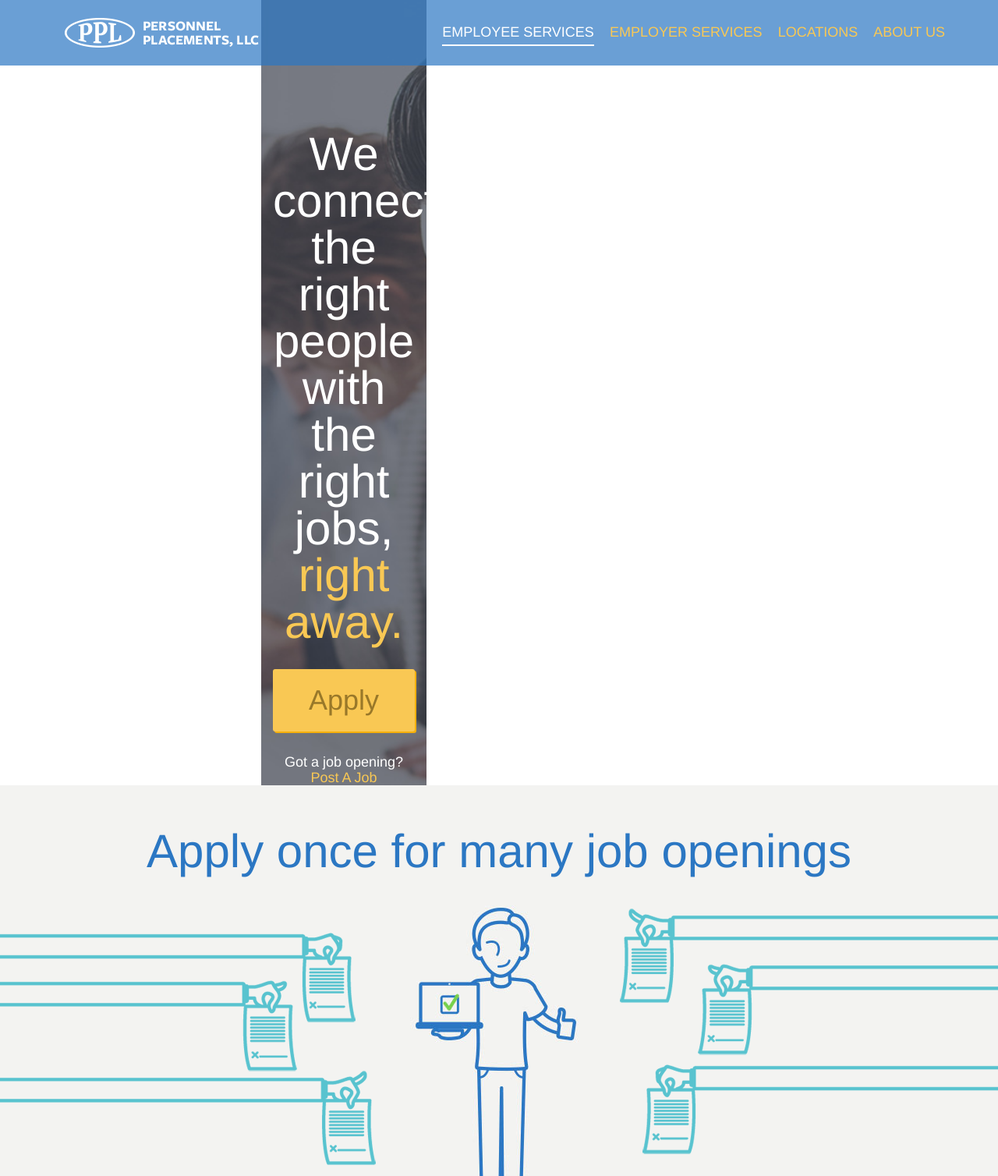
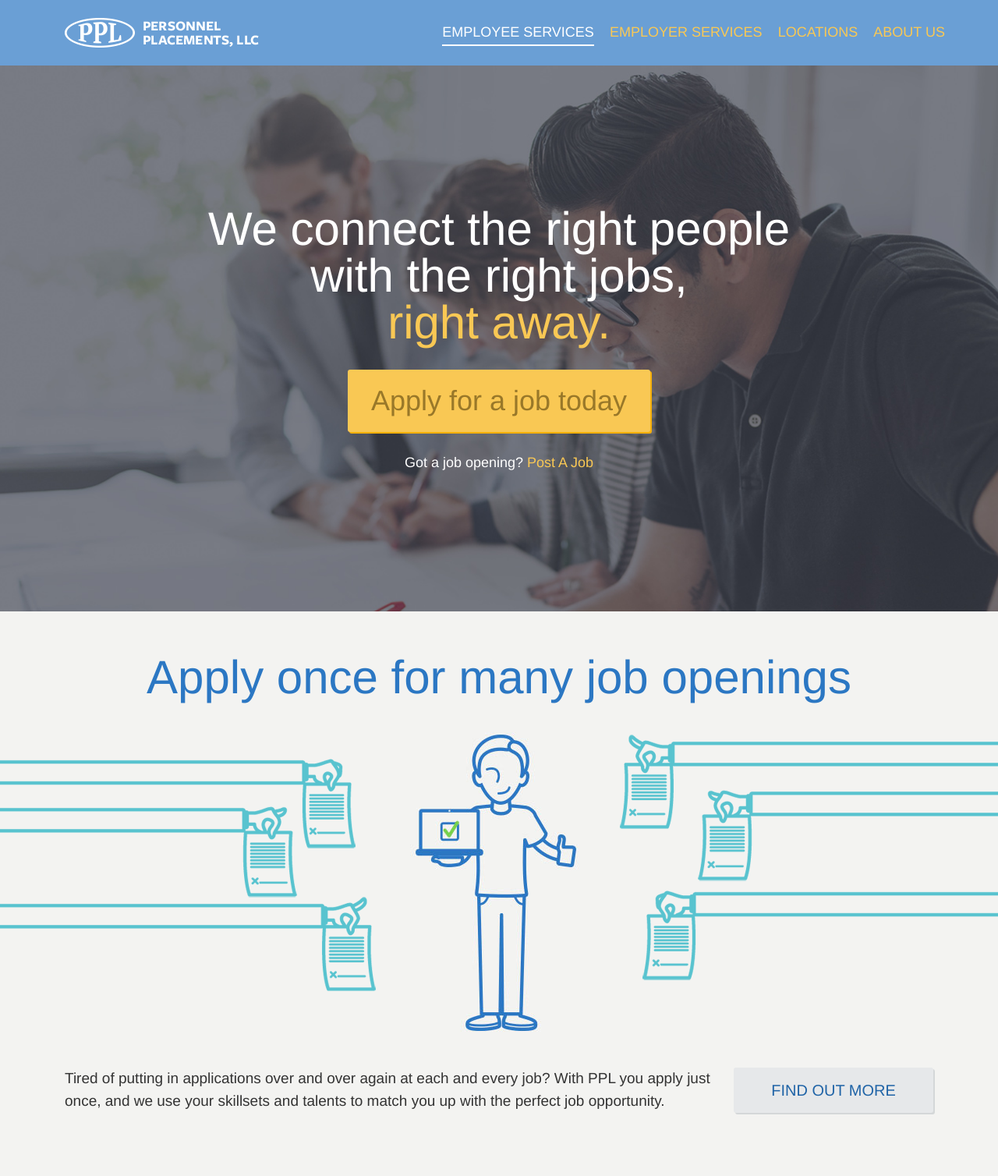
Before and after one commit to brantleyenglish/ppl-website, a PHP site: page / in a window 1280 px wide. Shown: the top 1508 px of the page at 78% size. Run offline with PHP 8.4, Linux system fonts and the light colour scheme; data that the repository does not hold is empty; style sheets or scripts are compiled from the project's sources; some libraries are stand-ins or nearby versions.

Commit message:
fixes Firefox header on desktop, add gitignore

```diff
--- a/_styles/base.less
+++ b/_styles/base.less
@@ -584,7 +584,6 @@ body.mn{
 
 .header.home{
     position: relative;
-    margin-top: -96px;
     min-height: 700px;
     overflow: hidden;
     background: url(../_img/hero.jpg) center center;
```
Also changed, not shown: 1 other file.
